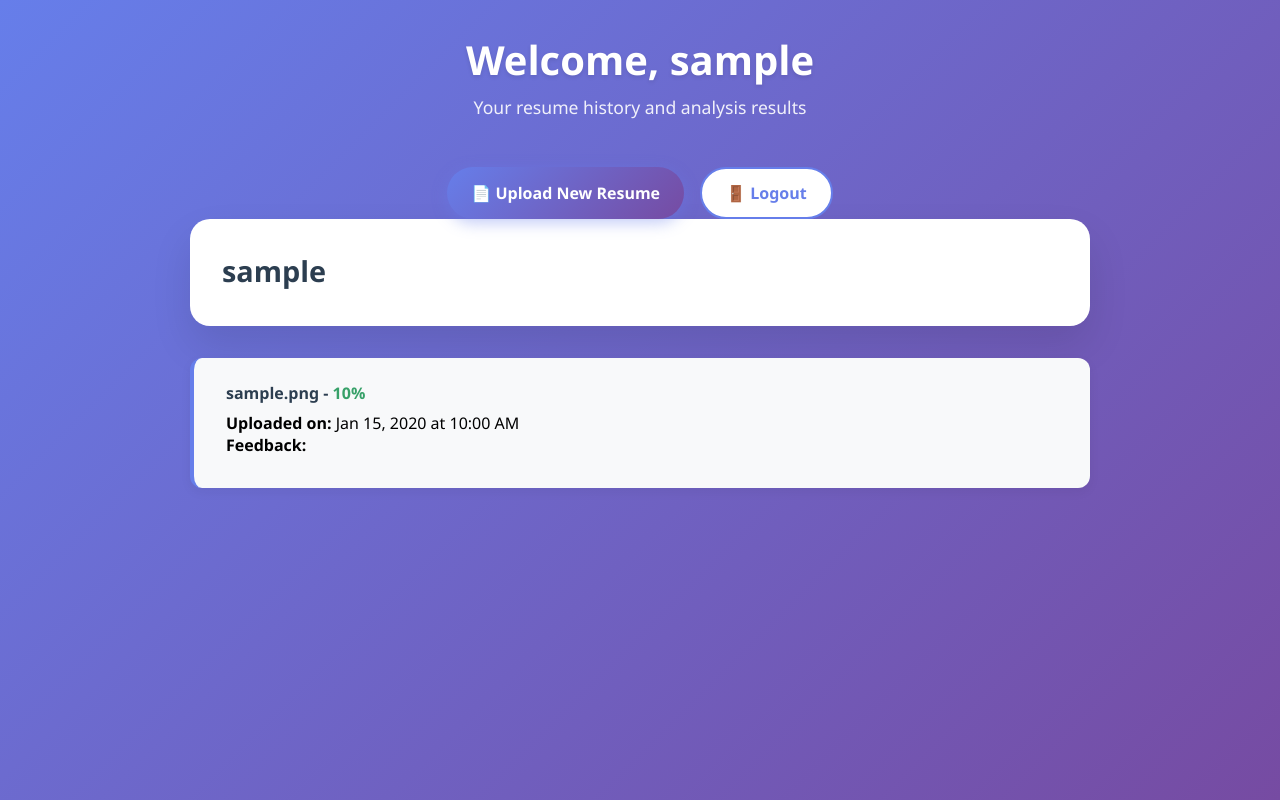
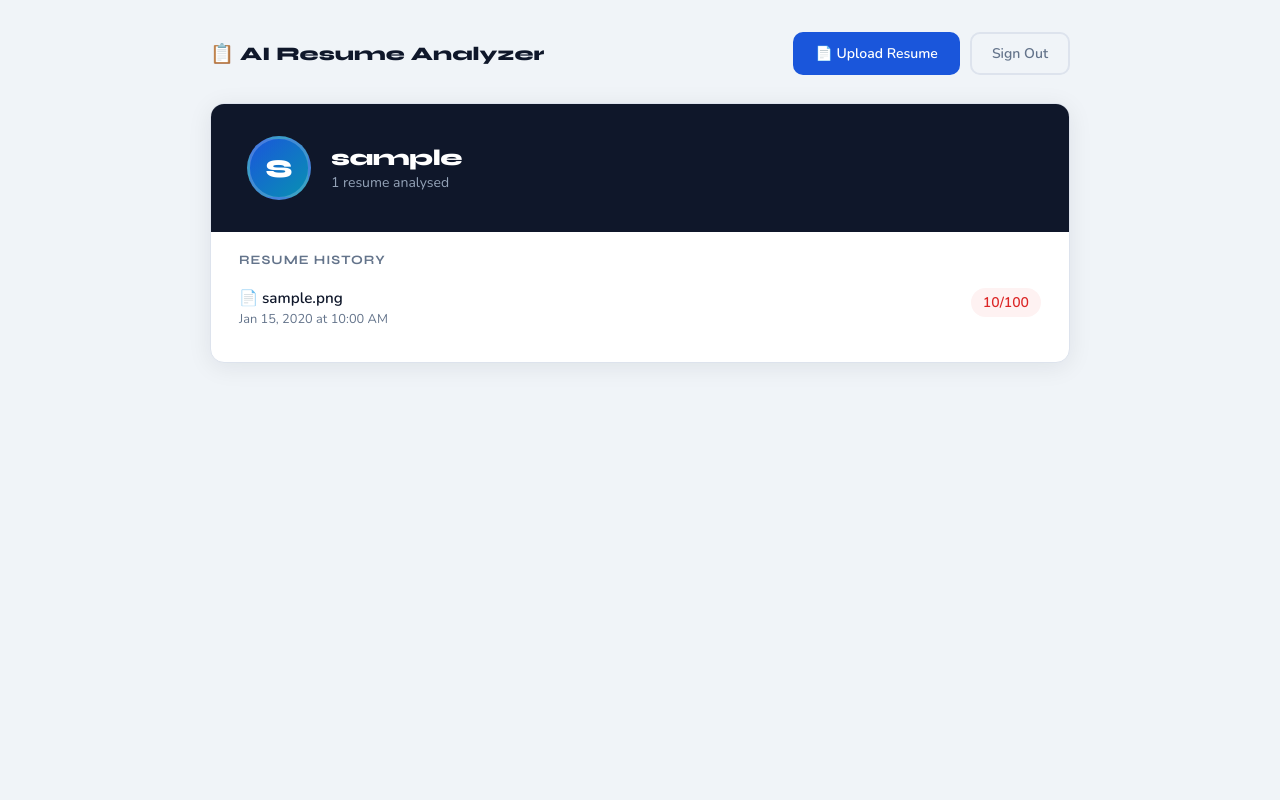
Before and after one commit to Pratik9984/AI_RESUME_ANALYZER, a Flask app: page /profile in a window 1280 px wide. Run offline with Flask 3, Linux system fonts and the light colour scheme; the visitor is signed in with stand-in values (Sample User, id 1); tables that the repository leaves empty hold one stand-in row (values such as "Sample post").

Commit message:
Redesign profile page with improved layout and styles
Updated the profile page with a new design and layout, including improved styling and structure for better user experience. Added Google Fonts and modified the resume history display.

```diff
--- a/ai_resume_analyzer/templates/profile.html
+++ b/ai_resume_analyzer/templates/profile.html
@@ -1,138 +1,342 @@
 <!DOCTYPE html>
 <html lang="en">
 <head>
-  <meta charset="UTF-8" />
-  <meta name="viewport" content="width=device-width, initial-scale=1.0" />
-  <title>User Profile - AI Resume Analyzer</title>
+  <meta charset="UTF-8">
+  <meta name="viewport" content="width=device-width, initial-scale=1.0">
+  <title>Profile — AI Resume Analyzer</title>
+  <link href="https://fonts.googleapis.com/css2?family=Syne:wght@600;700;800&family=Nunito:wght@400;500;600&display=swap" rel="stylesheet">
   <style>
-    * { margin: 0; padding: 0; box-sizing: border-box; }
+    *, *::before, *::after { margin: 0; padding: 0; box-sizing: border-box; }
+
+    :root {
+      --bg: #f0f4f8;
+      --surface: #ffffff;
+      --border: #dde3ed;
+      --text: #0f172a;
+      --muted: #64748b;
+      --primary: #1a56db;
+      --primary-hover: #1449b0;
+      --primary-light: #eff6ff;
+      --radius: 14px;
+      --shadow: 0 4px 24px rgba(15,23,42,0.08);
+    }
 
     body {
-      font-family: 'Segoe UI', Tahoma, Geneva, Verdana, sans-serif;
-      background: linear-gradient(135deg, #667eea 0%, #764ba2 100%);
+      font-family: 'Nunito', sans-serif;
+      background: var(--bg);
       min-height: 100vh;
-      padding: 2rem 1rem;
+      padding: 32px 24px;
     }
 
-    .container { max-width: 900px; margin: 0 auto; }
+    .container { max-width: 860px; margin: 0 auto; }
 
-    .header { text-align: center; margin-bottom: 3rem; color: #fff; }
-    .header h1 { font-size: 2.5rem; font-weight: 700; margin-bottom: 0.5rem; text-shadow: 0 2px 4px rgba(0,0,0,0.1); }
-    .header p { font-size: 1.1rem; opacity: 0.9; }
-
-    .profile-card {
-      background: #fff;
-      border-radius: 20px;
-      padding: 2rem;
-      margin-bottom: 2rem;
-      box-shadow: 0 20px 40px rgba(0,0,0,0.1);
-      display: flex; align-items: center; gap: 1.5rem;
+    /* Top nav */
+    .topbar {
+      display: flex;
+      align-items: center;
+      justify-content: space-between;
+      margin-bottom: 28px;
+      flex-wrap: wrap;
+      gap: 12px;
     }
 
-    .profile-pic {
-      width: 100px; height: 100px;
-      border-radius: 50%;
-      object-fit: cover;
-      border: 3px solid #667eea;
+    .topbar-brand {
+      font-family: 'Syne', sans-serif;
+      font-size: 1.2rem;
+      font-weight: 800;
+      color: var(--text);
+      text-decoration: none;
+      display: flex;
+      align-items: center;
+      gap: 8px;
     }
 
-    .profile-info h2 { font-size: 1.8rem; color: #2c3e50; margin-bottom: 0.3rem; }
-    .profile-info p { font-size: 1rem; color: #718096; }
+    .topbar-actions { display: flex; gap: 10px; }
 
-    .resume-history {
-      margin-top: 2rem;
+    /* Cards */
+    .card {
+      background: var(--surface);
+      border-radius: var(--radius);
+      box-shadow: var(--shadow);
+      border: 1px solid var(--border);
+      overflow: hidden;
+      margin-bottom: 20px;
     }
 
-    .history-card {
-      background: #f8f9fa;
-      padding: 1.5rem 2rem;
-      border-radius: 12px;
-      margin-bottom: 1.5rem;
-      border-left: 4px solid #667eea;
-      box-shadow: 0 4px 12px rgba(0,0,0,0.05);
+    /* Profile header */
+    .profile-header {
+      background: #0f172a;
+      padding: 32px 36px;
+      display: flex;
+      align-items: center;
+      gap: 20px;
     }
 
-    .history-card h4 { margin-bottom: 0.5rem; color: #2c3e50; }
-    .history-card .score { font-weight: 700; color: #38a169; }
-    .history-card ul { padding-left: 1.5rem; margin-top: 0.5rem; }
-    .history-card li { margin-bottom: 0.3rem; }
-
-    .action-buttons {
-      margin-top: 2rem; display: flex; flex-wrap: wrap; gap: 1rem; justify-content: center;
+    .avatar {
+      width: 64px;
+      height: 64px;
+      border-radius: 50%;
+      background: linear-gradient(135deg, #1a56db, #0891b2);
+      display: flex;
+      align-items: center;
+      justify-content: center;
+      font-family: 'Syne', sans-serif;
+      font-size: 1.6rem;
+      font-weight: 800;
+      color: #fff;
+      flex-shrink: 0;
+      border: 3px solid rgba(255,255,255,0.2);
     }
 
+    .profile-info h2 {
+      font-family: 'Syne', sans-serif;
+      font-size: 1.4rem;
+      font-weight: 800;
+      color: #ffffff;
+      letter-spacing: -0.02em;
+    }
+
+    .profile-info p { color: #94a3b8; font-size: 0.875rem; margin-top: 2px; }
+
+    /* Section title */
+    .section-title {
+      padding: 20px 28px 0;
+      font-family: 'Syne', sans-serif;
+      font-size: 0.8rem;
+      font-weight: 700;
+      color: var(--muted);
+      text-transform: uppercase;
+      letter-spacing: 0.08em;
+    }
+
+    /* Resume history item */
+    .history-item {
+      padding: 20px 28px;
+      border-bottom: 1px solid var(--border);
+    }
+    .history-item:last-child { border-bottom: none; }
+
+    .history-meta {
+      display: flex;
+      align-items: flex-start;
+      justify-content: space-between;
+      gap: 12px;
+      flex-wrap: wrap;
+      margin-bottom: 14px;
+    }
+
+    .history-filename {
+      font-weight: 700;
+      color: var(--text);
+      font-size: 0.95rem;
+      word-break: break-all;
+    }
+
+    .history-timestamp {
+      font-size: 0.8rem;
+      color: var(--muted);
+      margin-top: 2px;
+    }
+
+    .score-badge {
+      flex-shrink: 0;
+      display: inline-flex;
+      align-items: center;
+      gap: 5px;
+      padding: 5px 12px;
+      border-radius: 20px;
+      font-weight: 700;
+      font-size: 0.875rem;
+    }
+
+    .score-excellent { background: #ecfdf5; color: #059669; }
+    .score-good      { background: #fffbeb; color: #d97706; }
+    .score-fair      { background: #fff7ed; color: #ea580c; }
+    .score-poor      { background: #fef2f2; color: #dc2626; }
+
+    /* Feedback sections inside history */
+    .feedback-section { margin-top: 4px; }
+
+    .feedback-group { margin-bottom: 10px; }
+
+    .feedback-group-title {
+      font-size: 0.75rem;
+      font-weight: 700;
+      text-transform: uppercase;
+      letter-spacing: 0.06em;
+      color: var(--muted);
+      margin-bottom: 5px;
+    }
+
+    .feedback-group ul { list-style: none; padding: 0; }
+    .feedback-group li {
+      position: relative;
+      padding-left: 16px;
+      font-size: 0.875rem;
+      color: var(--text);
+      line-height: 1.5;
+      margin-bottom: 3px;
+    }
+    .feedback-group li::before {
+      content: '▸';
+      position: absolute;
+      left: 0;
+      color: var(--muted);
+      font-size: 0.7rem;
+      top: 3px;
+    }
+
+    /* Collapsible feedback */
+    details summary {
+      list-style: none;
+      cursor: pointer;
+      font-size: 0.82rem;
+      color: var(--primary);
+      font-weight: 600;
+      user-select: none;
+      margin-top: 4px;
+    }
+    details summary::-webkit-details-marker { display: none; }
+    details[open] summary::before { content: '▾ '; }
+    details:not([open]) summary::before { content: '▸ '; }
+
+    /* Empty state */
+    .empty-state {
+      padding: 60px 32px;
+      text-align: center;
+    }
+    .empty-icon { font-size: 3rem; display: block; margin-bottom: 16px; }
+    .empty-state h3 {
+      font-family: 'Syne', sans-serif;
+      font-size: 1.1rem;
+      font-weight: 700;
+      color: var(--text);
+      margin-bottom: 8px;
+    }
+    .empty-state p { color: var(--muted); font-size: 0.9rem; }
+
+    /* Buttons */
     .btn {
-      padding: 0.8rem 1.5rem; border-radius: 50px;
-      font-size: 1rem; font-weight: 600;
-      text-decoration: none; cursor: pointer;
-      display: inline-flex; align-items: center; gap: 0.5rem;
-      transition: all 0.3s ease;
+      padding: 10px 20px;
+      border-radius: 10px;
+      font-family: 'Nunito', sans-serif;
+      font-size: 0.875rem;
+      font-weight: 700;
+      cursor: pointer;
+      text-decoration: none;
+      display: inline-flex;
+      align-items: center;
+      gap: 7px;
+      border: 2px solid transparent;
+      transition: all 0.2s;
     }
 
     .btn-primary {
-      background: linear-gradient(135deg, #667eea 0%, #764ba2 100%);
+      background: var(--primary);
       color: #fff;
-      box-shadow: 0 4px 15px rgba(102,126,234,0.4);
     }
-    .btn-primary:hover { transform: translateY(-2px); box-shadow: 0 8px 25px rgba(102,126,234,0.6); }
+    .btn-primary:hover {
+      background: var(--primary-hover);
+      transform: translateY(-1px);
+      box-shadow: 0 4px 12px rgba(26,86,219,0.25);
+    }
 
-    .btn-secondary {
-      background: #fff; color: #667eea; border: 2px solid #667eea;
+    .btn-outline {
+      background: transparent;
+      color: var(--muted);
+      border-color: var(--border);
     }
-    .btn-secondary:hover { background: #667eea; color: #fff; transform: translateY(-2px); }
+    .btn-outline:hover {
+      border-color: var(--muted);
+      color: var(--text);
+    }
 
-    @media (max-width: 768px) {
-      .profile-card { flex-direction: column; align-items: center; text-align: center; }
-      .action-buttons { flex-direction: column; align-items: center; }
+    .empty-action { margin-top: 20px; }
+
+    @media (max-width: 600px) {
+      .profile-header { flex-direction: column; align-items: flex-start; padding: 24px 20px; }
+      .history-item { padding: 16px 20px; }
+      .section-title { padding: 16px 20px 0; }
     }
   </style>
 </head>
 <body>
   <div class="container">
-    <!-- HEADER -->
-    <div class="header">
-      <h1>Welcome, {{ username }}</h1>
-      <p>Your resume history and analysis results</p>
-    </div>
-    <div class="action-buttons">
-      <a href="{{ url_for('index') }}" class="btn btn-primary">📄 Upload New Resume</a>
-      <a href="{{ url_for('logout') }}" class="btn btn-secondary">🚪 Logout</a>
-    </div>
-
-    <!-- PROFILE INFO -->
-    <div class="profile-card">
-
-      <div class="profile-info">
-        <h2>{{ username }}</h2>
-
-
+    <!-- Topbar -->
+    <div class="topbar">
+      <a href="{{ url_for('index') }}" class="topbar-brand">📋 AI Resume Analyzer</a>
+      <div class="topbar-actions">
+        <a href="{{ url_for('index') }}" class="btn btn-primary">📄 Upload Resume</a>
+        <a href="{{ url_for('logout') }}" class="btn btn-outline">Sign Out</a>
       </div>
     </div>
 
-    <!-- RESUME HISTORY -->
-    <div class="resume-history">
+    <!-- Profile card -->
+    <div class="card">
+      <div class="profile-header">
+        <div class="avatar">{{ username[0].upper() if username else '?' }}</div>
+        <div class="profile-info">
+          <h2>{{ username }}</h2>
+          <p>{{ resumes|length }} resume{{ 's' if resumes|length != 1 else '' }} analysed</p>
+        </div>
+      </div>
+
+      <div class="section-title">Resume History</div>
+
+      {% if resumes %}
         {% for resume in resumes %}
-        <div class="history-card">
-          <h4>{{ resume.filename }} - <span class="score">{{ resume.score }}%</span></h4>
-          <p><strong>Uploaded on:</strong> {{ resume.timestamp }}</p>
+          {% set score = resume.score | int %}
+          {% if score >= 80 %}
+            {% set badge_cls = 'score-excellent' %}
+          {% elif score >= 60 %}
+            {% set badge_cls = 'score-good' %}
+          {% elif score >= 40 %}
+            {% set badge_cls = 'score-fair' %}
+          {% else %}
+            {% set badge_cls = 'score-poor' %}
+          {% endif %}
+
+          <div class="history-item">
+            <div class="history-meta">
               <div>
-            <strong>Feedback:</strong>
+                <div class="history-filename">📄 {{ resume.filename }}</div>
+                <div class="history-timestamp">{{ resume.timestamp }}</div>
+              </div>
+              <span class="score-badge {{ badge_cls }}">{{ resume.score }}/100</span>
+            </div>
+
+            {% if resume.feedback %}
+              <details>
+                <summary>View Feedback</summary>
+                <div class="feedback-section" style="margin-top:12px;">
+                  {% for section, points in resume.feedback.items() %}
+                    {% if points %}
+                      <div class="feedback-group">
+                        <div class="feedback-group-title">{{ section }}</div>
                         <ul>
-              {% for section, points in resume.feedback.items() %}
                           {% for pt in points %}
                             <li>{{ pt }}</li>
                           {% endfor %}
-              {% endfor %}
                         </ul>
                       </div>
-        </div>
-      {% else %}
-        <p style="text-align:center; color:#495057;">No resumes uploaded yet.</p>
+                    {% endif %}
                   {% endfor %}
                 </div>
-
-    <!-- ACTION BUTTONS -->
-
+              </details>
+            {% endif %}
+          </div>
+        {% endfor %}
+      {% else %}
+        <div class="empty-state">
+          <span class="empty-icon">📭</span>
+          <h3>No resumes uploaded yet</h3>
+          <p>Upload your first resume to see analysis results here.</p>
+          <div class="empty-action">
+            <a href="{{ url_for('index') }}" class="btn btn-primary">Upload a Resume</a>
+          </div>
+        </div>
+      {% endif %}
+    </div>
   </div>
 </body>
 </html>
```
Lines whose indentation alone changed are shown as unchanged.
